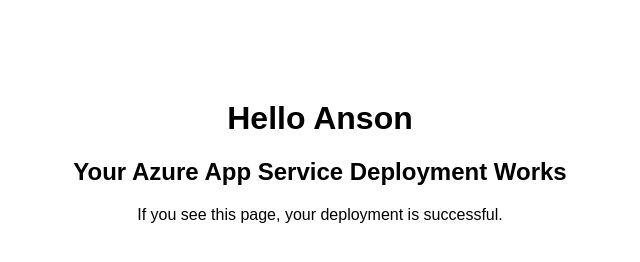
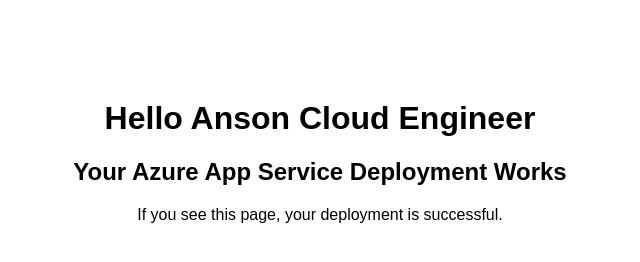
Before and after one commit to anson3511/app-service, a website: page app/index.html in a window 1280 px wide. Shown: the whole page, without its empty margins (320-960 px from the left). Drawn offline with Linux system fonts and the light colour scheme.

Commit message:
update page

```diff
--- a/app/index.html
+++ b/app/index.html
@@ -6,7 +6,7 @@
 
 <body style="font-family: Arial; text-align:center; margin-top:100px;">
 
-<h1>Hello Anson</h1>
+<h1>Hello Anson Cloud Engineer</h1>
 
 <h2>Your Azure App Service Deployment Works</h2>
 
```
